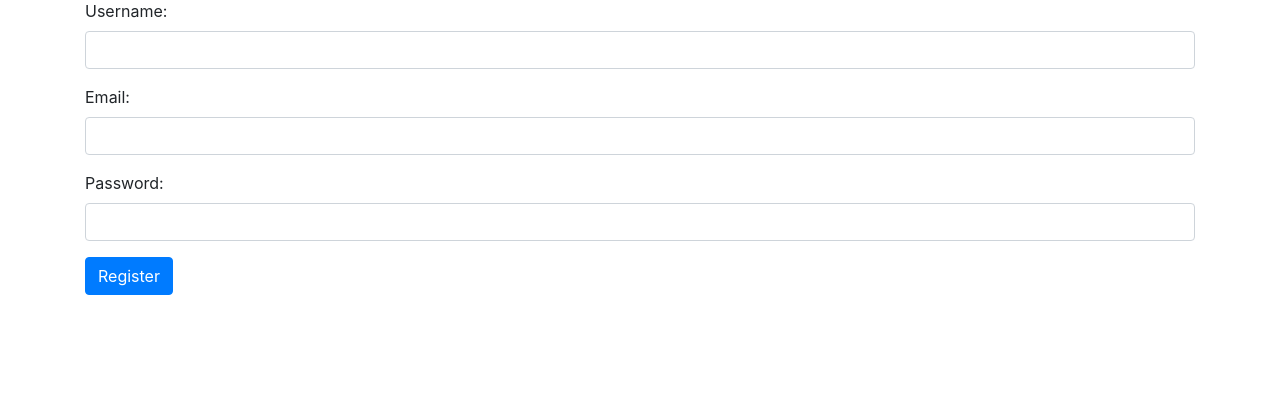
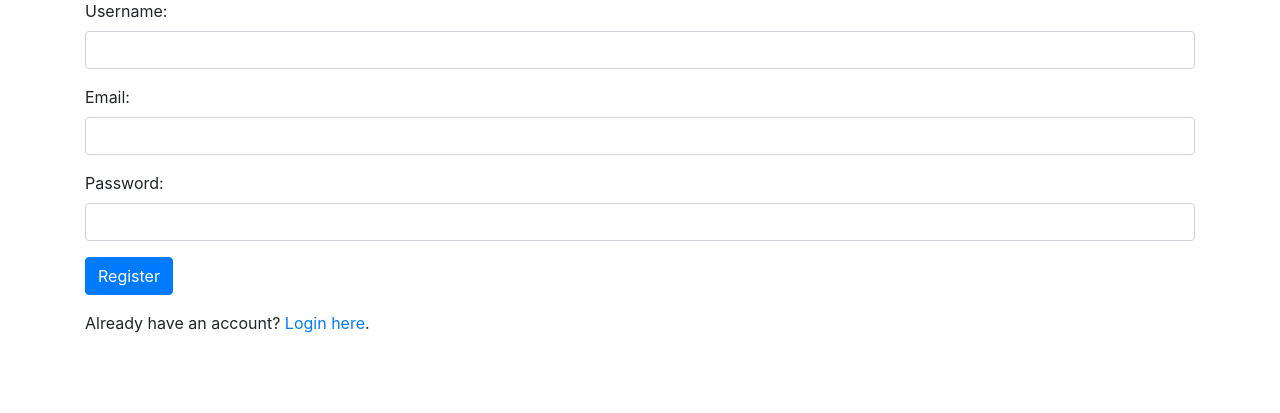
Before and after one commit to motiedivya/apiCategorizer, a Flask app: page /register in a window 1280 px wide. Shown: the part 87-500 px from the top of the page. Run offline with Flask 3, Linux system fonts and the light colour scheme; some libraries are stand-ins or nearby versions.

Commit message:
Add User Ease Features

```diff
--- a/templates/login.html
+++ b/templates/login.html
@@ -18,6 +18,7 @@
             </div>
             <button type="submit" class="btn btn-primary">Login</button>
         </form>
+        <p class="mt-3">Don't have an account? <a href="{{ url_for('register') }}">Register here</a>.</p>
     </div>
     <script src="https://code.jquery.com/jquery-3.5.1.slim.min.js"></script>
     <script src="https://cdn.jsdelivr.net/npm/@popperjs/core@2.5.4/dist/umd/popper.min.js"></script>
--- a/templates/register.html
+++ b/templates/register.html
@@ -22,6 +22,7 @@
             </div>
             <button type="submit" class="btn btn-primary">Register</button>
         </form>
+        <p class="mt-3">Already have an account? <a href="{{ url_for('login') }}">Login here</a>.</p>
     </div>
     <script src="https://code.jquery.com/jquery-3.5.1.slim.min.js"></script>
     <script src="https://cdn.jsdelivr.net/npm/@popperjs/core@2.5.4/dist/umd/popper.min.js"></script>
```
